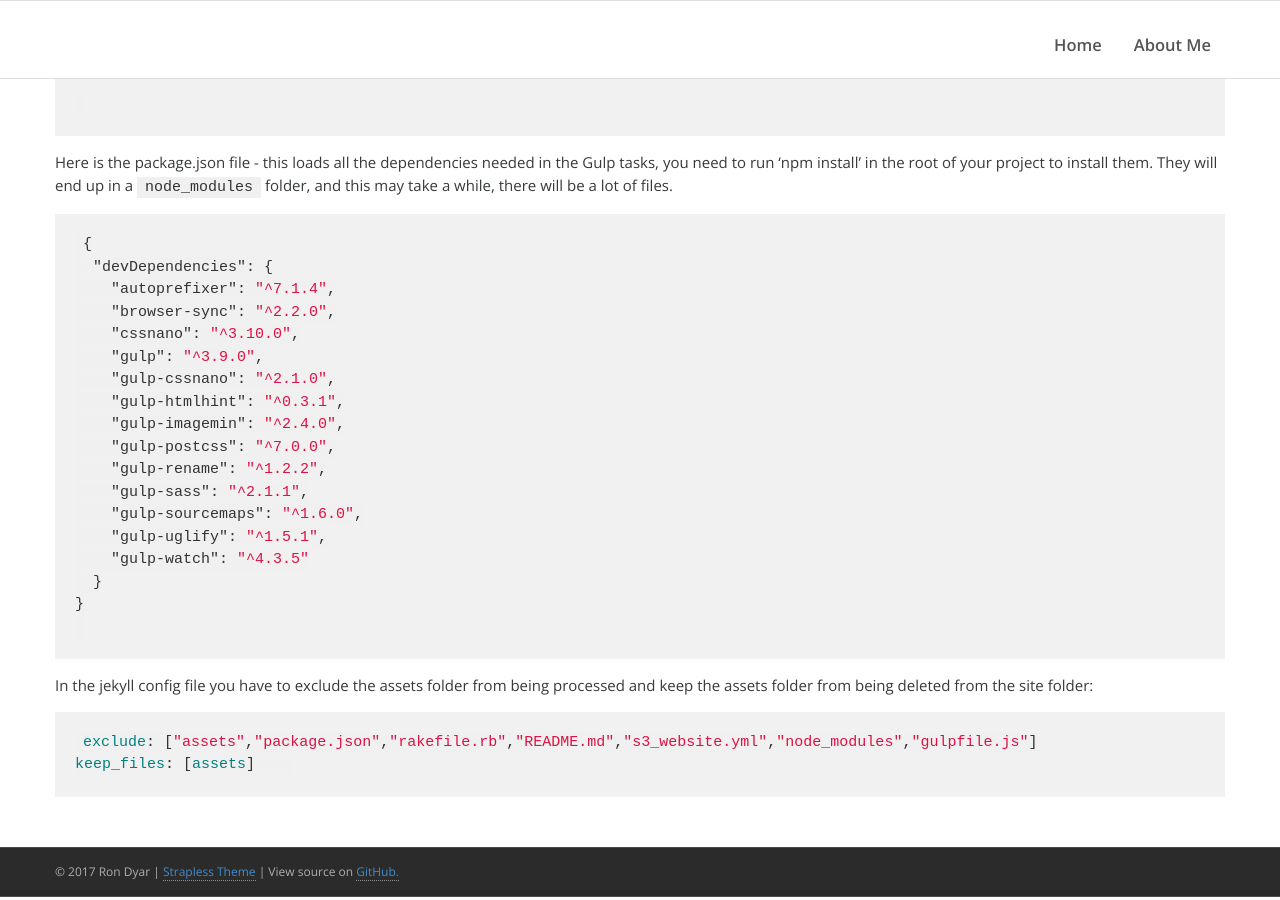
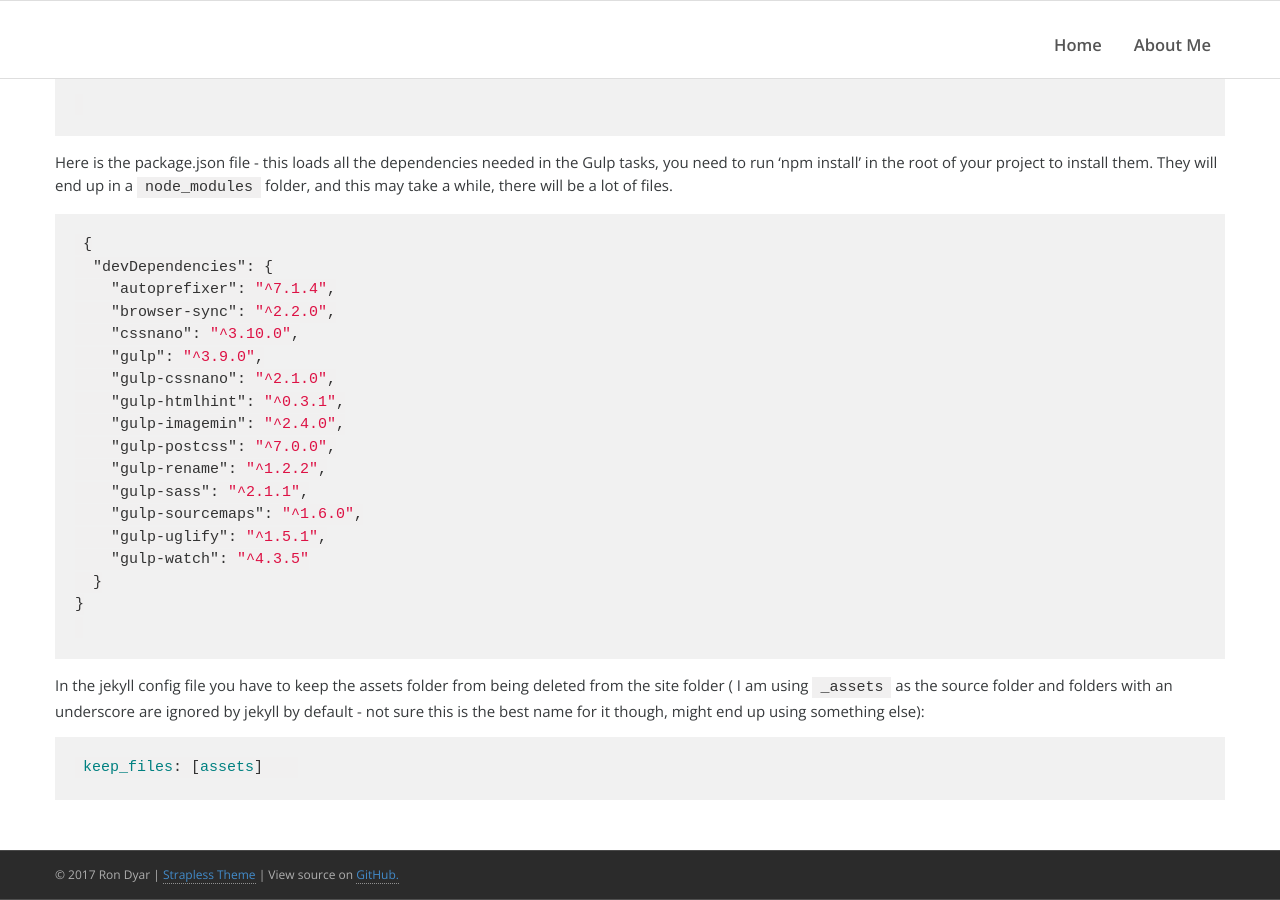
Before and after one commit to rdyar/rdyar.github.io, a Jekyll site: the page built from _posts/2017-10-01-speed-up-jekyll-by-using-gulp-for-sass-and-other-assets.md, in a window 1280 px wide and 900 px high, scrolled down 3955 px. Built offline with Jekyll 4.4.1, drawn with Linux system fonts in a browser that asks for light colours.

Commit message:
Update 2017-10-01-speed-up-jekyll-by-using-gulp-for-sass-and-other-assets.md

````diff
--- a/_posts/2017-10-01-speed-up-jekyll-by-using-gulp-for-sass-and-other-assets.md
+++ b/_posts/2017-10-01-speed-up-jekyll-by-using-gulp-for-sass-and-other-assets.md
@@ -185,9 +185,8 @@ Here is the package.json file - this loads all the dependencies needed in the Gu
 
 ```
 
-In the jekyll config file you have to exclude the assets folder from being processed and keep the assets folder from being deleted from the site folder:
+In the jekyll config file you have to keep the assets folder from being deleted from the site folder ( I am using `_assets` as the source folder and folders with an underscore are ignored by jekyll by default - not sure this is the best name for it though, might end up using something else):
 
 ```yaml
-exclude: ["assets","package.json","rakefile.rb","README.md","s3_website.yml","node_modules","gulpfile.js"]
 keep_files: [assets]
 ```
````
